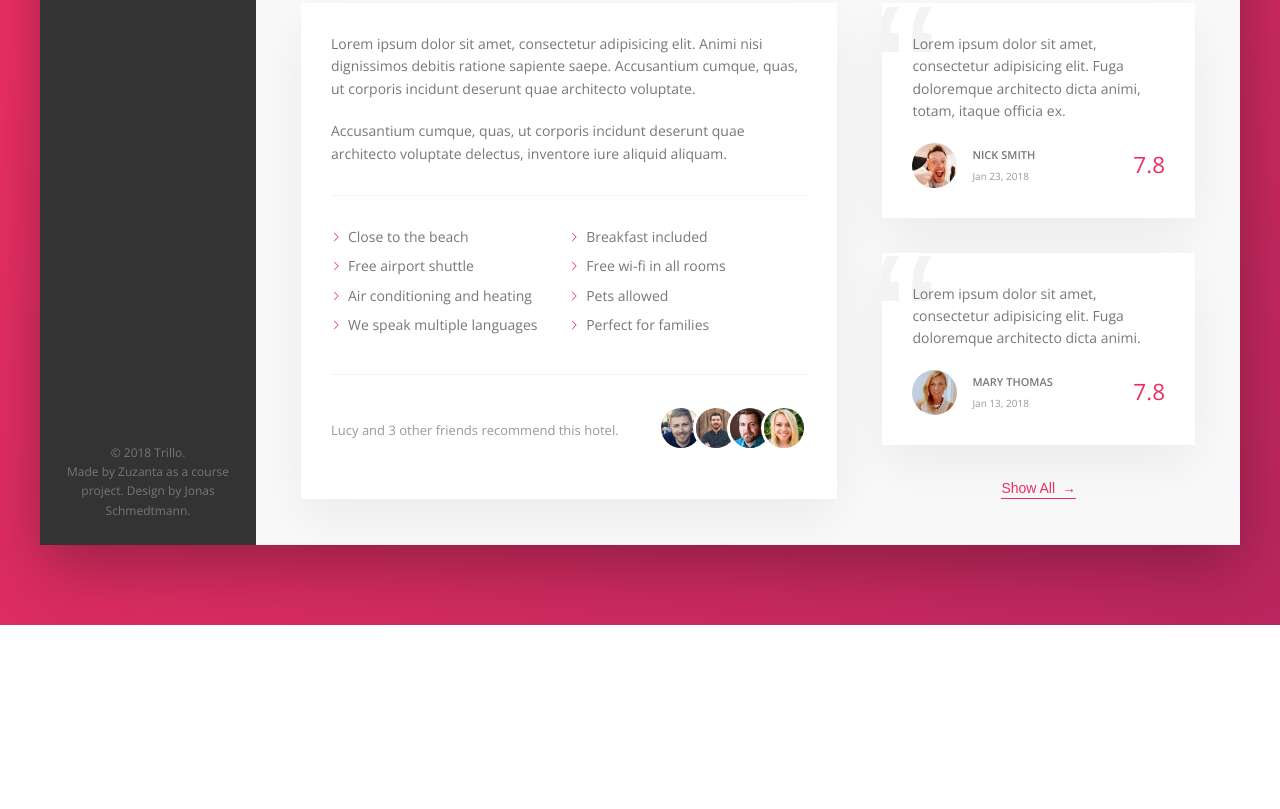
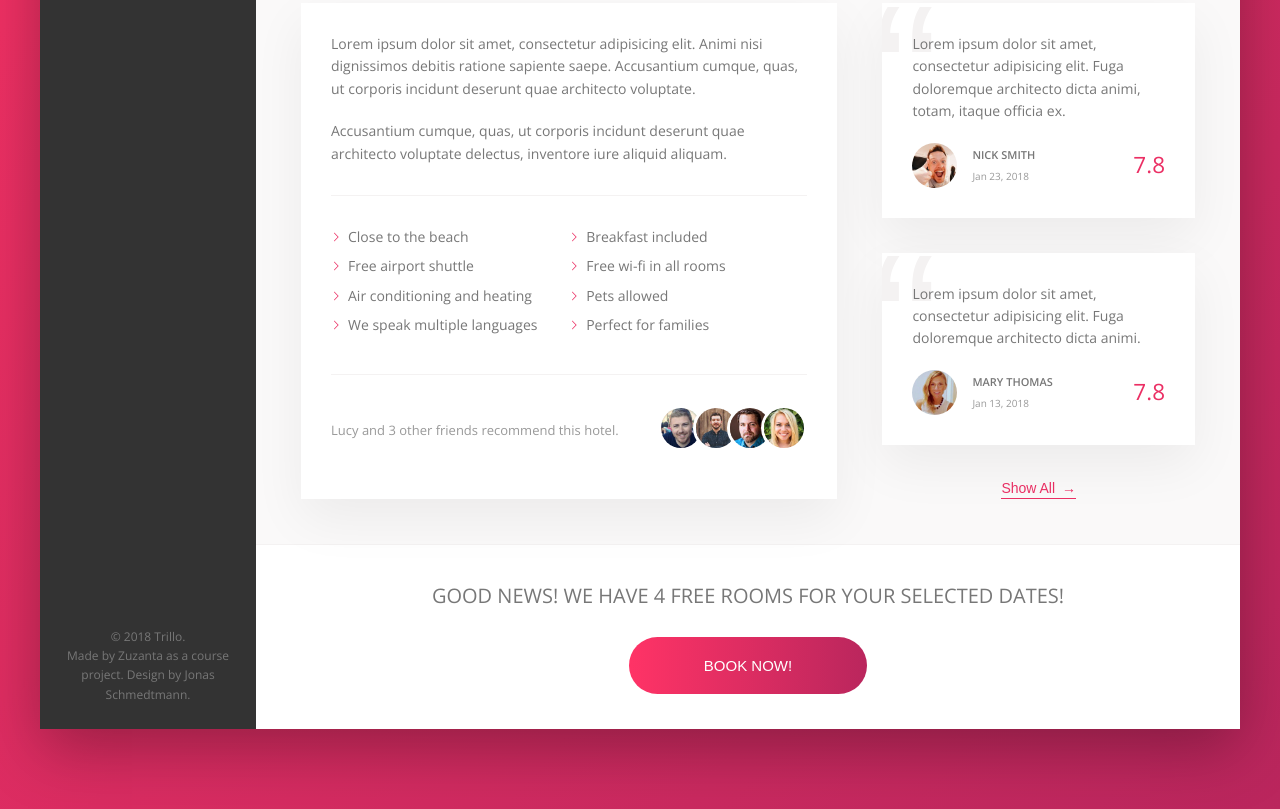
Before and after one commit to Zuzanta/trillo, a website: page index.html in a window 1280 px wide. Shown: the part 644-1453 px from the top of the page. Before the commit the page ends 1269 px from the top, so only its background shows below. Drawn offline with nearby package versions, Linux system fonts and the light colour scheme.

Commit message:
Completed the main content.

```diff
--- a/index.html
+++ b/index.html
@@ -97,6 +97,7 @@
         <!-- HOTEL VIEW -->
 
             <main class="hotel-view">
+
             <!-- Gallery -->
               <div class="gallery">
                 <figure class="gallery__item">
@@ -109,6 +110,7 @@
                   <img src="img/hotel-3.jpg" alt="Photo of hotel 3" class="gallery__photo">
                 </figure>
               </div>
+
               <!-- Overview -->
               <div class="overview">
                 <h1 class="overview__heading">Hotel Las Palmas</h1>
@@ -143,8 +145,10 @@
                   <div class="overview__rating-count">429 votes</div>
                 </div>
               </div>
+
               <!-- Detail -->
               <div class="detail">
+
                 <div class="description">
                   <p class="paragraph">
                     Lorem ipsum dolor sit amet, consectetur adipisicing elit.
@@ -166,6 +170,7 @@
                     <li class="list__item">We speak multiple languages</li>
                     <li class="list__item">Perfect for families</li>
                   </ul>
+
                   <div class="recommend">
                     <p class="recommend__count">
                       Lucy and 3 other friends recommend this hotel.
@@ -177,7 +182,9 @@
                       <img src="img/user-6.jpg" alt="Photo of friend 4" class="recommend__photo">
                     </div>
                   </div>
+
                 </div>
+
                 <!-- Reviews -->
                 <div class="user-reviews">
                   <figure class="review">
@@ -214,6 +221,17 @@
                 </div>
               </div>
 
+              <!-- Call To Action -->
+              <div class="cta">
+                <h2 class="cta__book-now">
+                  Good news! We have 4 free rooms for your selected dates!
+                </h2>
+                <button class="btn">
+                  <span class="btn__visible-text">Book Now!</span>
+                  <span class="btn__invisible-text">Only 4 rooms left</span>
+                </button>
+              </div>
+
             </main>
           </div>
         </div>
--- a/sass/_components.scss
+++ b/sass/_components.scss
@@ -458,3 +458,73 @@
       z-index: 1;
     }
 }
+
+/////////////////////////////////////
+//////// CALL TO ACTION
+.cta {
+
+    padding: 3.5rem 0;
+    text-align: center;
+
+    &__book-now {
+        font-size: 2rem;
+        font-weight: 300;
+        text-transform: uppercase;
+        margin-bottom: 2.5rem;
+    }
+}
+
+
+/////////////////////////////////////
+//////// CALL TO ACTION BUTTON
+.btn {
+
+    font-size: 1.5rem;
+    font-weight: 300;
+    text-transform: uppercase;
+    border: none;
+    border-radius: 100px;
+    background-image: linear-gradient(to right, var(--color-primary-light), var(--color-primary-dark));
+    color: #fff;
+    position: relative;
+    overflow: hidden;
+    cursor: pointer;
+
+    & > * {
+      display: inline-block;
+      height: 100%;
+      width: 100%;
+      transition: all .2s;
+    }
+
+
+    &__visible-text {
+        padding: 2rem 7.5rem;
+
+    }
+
+    &__invisible-text {
+        padding: 2rem 0;
+        position: absolute;
+        left: 0;
+        top: -100%;
+
+    }
+
+    &:hover {
+      background-image: linear-gradient(to left, var(--color-primary-light), var(--color-primary-dark));
+    }
+
+    &:hover &__visible-text {
+        transform: translateY(100%);
+    }
+
+    &:hover &__invisible-text {
+          top: 0;
+    }
+
+    &:focus {
+      outline: none;
+      animation: pulsate 1s infinite;
+    }
+}
```
Also changed, not shown: css/style.css.
